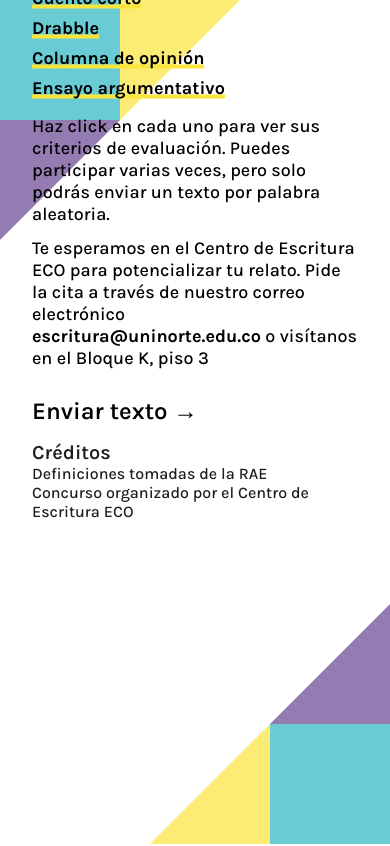
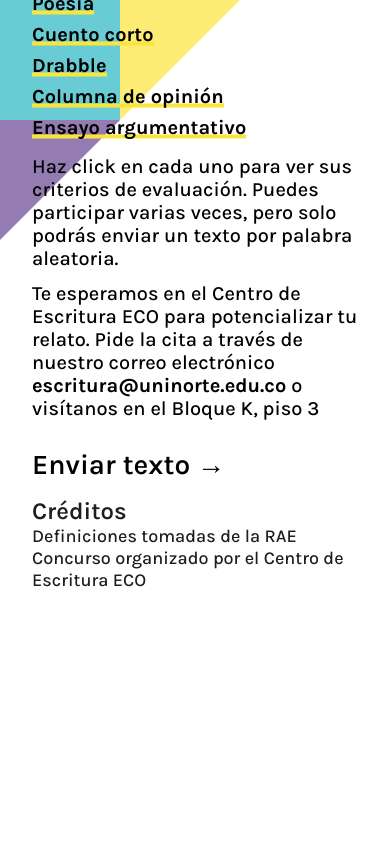
Before and after one commit to marcelaortegaaa/eco, a Next.js app: page / in a window 390 px wide. Shown: the top 846 px of the page. Built offline with nearby package versions, Linux system fonts and the light colour scheme.

Commit message:
new height breakpoint

```diff
--- a/styles/Home.module.css
+++ b/styles/Home.module.css
@@ -186,6 +186,11 @@
 }
 
 @media screen and (max-width: 768px) {
+  .center {
+    height: 100%;
+    padding-top: 1rem;
+  }
+
   .container {
     position: relative;
     top: 0;
@@ -222,3 +227,38 @@
     grid-template-columns: 1fr;
   }
 }
+
+@media screen and (min-height: 720px) {
+  .container p {
+    font-size: 1.25rem;
+  }
+
+  .container .subtitle p {
+    font-size: 1.5rem;
+    margin: 0.5rem 7rem 2rem;
+  }
+
+  .container h1 {
+    font-size: 3rem;
+  }
+
+  .main h2 {
+    font-size: 1.75rem;
+  }
+
+  .main .genreColumn .genres a {
+    font-size: 1.25rem;
+  }
+
+  .main .form a {
+    font-size: 1.75rem;
+  }
+
+  .main .credits h2 {
+    font-size: 1.5rem;
+  }
+
+  .main .credits p {
+    font-size: 1.125rem;
+  }
+}
```
